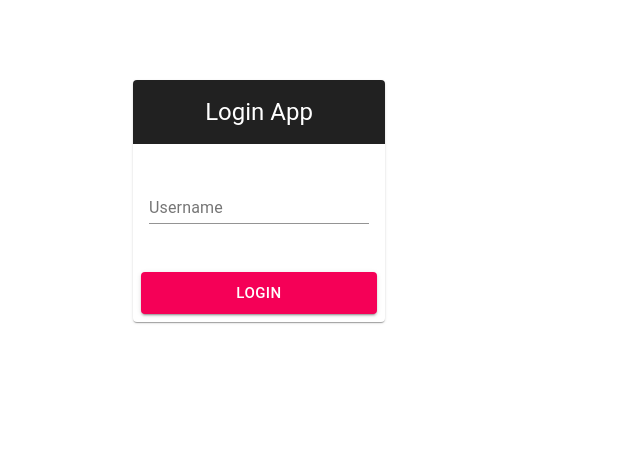
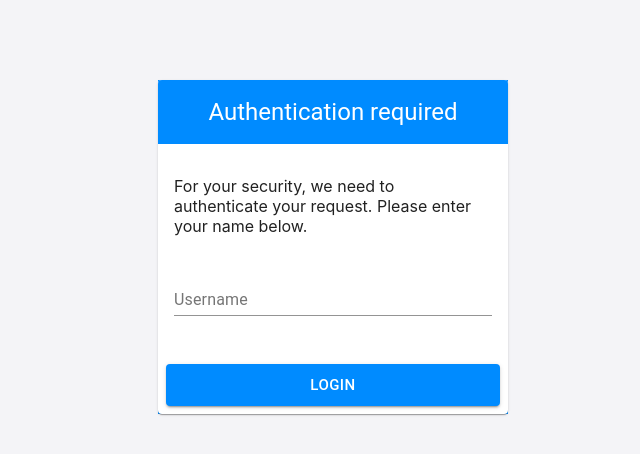
Before and after one commit to nadermedhet148/contract-generator, a React (Create React App) app in the folder frontend/: page / in a window 1280 px wide. Shown: the top 454 px of the page, without its empty margins (307-947 px from the left). Built offline with nearby package versions, Linux system fonts and the light colour scheme.

Commit message:
[feat] fix login page design

```diff
--- a/frontend/src/Containers/Login/index.tsx
+++ b/frontend/src/Containers/Login/index.tsx
@@ -1,5 +1,5 @@
 /* eslint-disable import/no-anonymous-default-export */
-import React, { useEffect, useState  } from 'react';
+import React, { useEffect, useState } from 'react';
 import { createStyles, makeStyles, Theme } from '@material-ui/core/styles';
 import { useDispatch, useSelector } from 'react-redux';
 import { useHistory } from "react-router-dom";
@@ -13,13 +13,16 @@ import CardHeader from '@material-ui/core/CardHeader';
 import Button from '@material-ui/core/Button';
 import { getUser } from '../../Store/actions';
 
+
 const useStyles = makeStyles((theme: Theme) =>
   createStyles({
     container: {
-      display: 'flex',
-      flexWrap: 'wrap',
-      width: 400,
-      margin: `${theme.spacing(0)} auto`
+      position: 'relative',
+      maxWidth: '350px',
+      backgroundColor: '#008bff',
+      width: '94%',
+      margin: '0 auto',
+      color: '#fff'
     },
     loginBtn: {
       marginTop: theme.spacing(2),
@@ -27,7 +30,7 @@ const useStyles = makeStyles((theme: Theme) =>
     },
     header: {
       textAlign: 'center',
-      background: '#212121',
+      background: '#008bff',
       color: '#fff'
     },
     card: {
@@ -40,8 +43,8 @@ const useStyles = makeStyles((theme: Theme) =>
 
 export default (props) => {
   const classes = useStyles();
-  const [username , setUsername] = useState('');
-  const [usernameError , setUsernameError] = useState('');
+  const [username, setUsername] = useState('');
+  const [usernameError, setUsernameError] = useState('');
 
   const dispatch = useDispatch();
   let history = useHistory();
@@ -50,14 +53,16 @@ export default (props) => {
     (state) => state.users.user
   );
   useEffect(() => {
-    if(user) history.push('/home');
+    if (user) history.push('/home');
 
-  }, [user ,history]);
+  }, [user, history]);
 
 
-  const handleLogin = () => {
-    if(!username ) return setUsernameError('Username is required');
-    if(username.length < 4 ) return setUsernameError('Username should be more than 4 characters');
+  const handleLogin = (event) => {
+    event.preventDefault();
+
+    if (!username) return setUsernameError('Username is required');
+    if (username.length < 4) return setUsernameError('Username should be more than 4 characters');
 
     setUsernameError('');
     dispatch(getUser(username));
@@ -73,8 +78,11 @@ export default (props) => {
   return (
     <form className={classes.container} noValidate onSubmit={handleLogin} autoComplete="off">
       <Card className={classes.card}>
-        <CardHeader className={classes.header} title="Login App" />
+        <CardHeader className={classes.header} title="Authentication required" />
         <CardContent>
+          <p>
+            For your security, we need to authenticate your request. Please enter your name below.
+          </p>
           <div>
             <TextField
               error={!!usernameError}
@@ -93,10 +101,12 @@ export default (props) => {
           <Button
             variant="contained"
             size="large"
-            color="secondary"
-            className={classes.loginBtn}
+            style={{
+              backgroundColor: "#008bff",
+              color: "#fff",
+            }} className={classes.loginBtn}
             onClick={handleLogin}
-            >
+          >
             Login
           </Button>
         </CardActions>
--- a/frontend/src/index.css
+++ b/frontend/src/index.css
@@ -5,6 +5,7 @@ body {
     sans-serif;
   -webkit-font-smoothing: antialiased;
   -moz-osx-font-smoothing: grayscale;
+  background-color: #f4f4f7;
 }
 
 code {
--- a/frontend/src/index.tsx
+++ b/frontend/src/index.tsx
@@ -14,6 +14,7 @@ import Store from './Store'
 import { Provider } from 'react-redux'
 import ViewContract from './Containers/ViewContract';
 import { useSelector } from 'react-redux';
+
 
 
 const store = Store();
```
Also changed, not shown: 1 other file (tests, documents, lock files or other folders).
